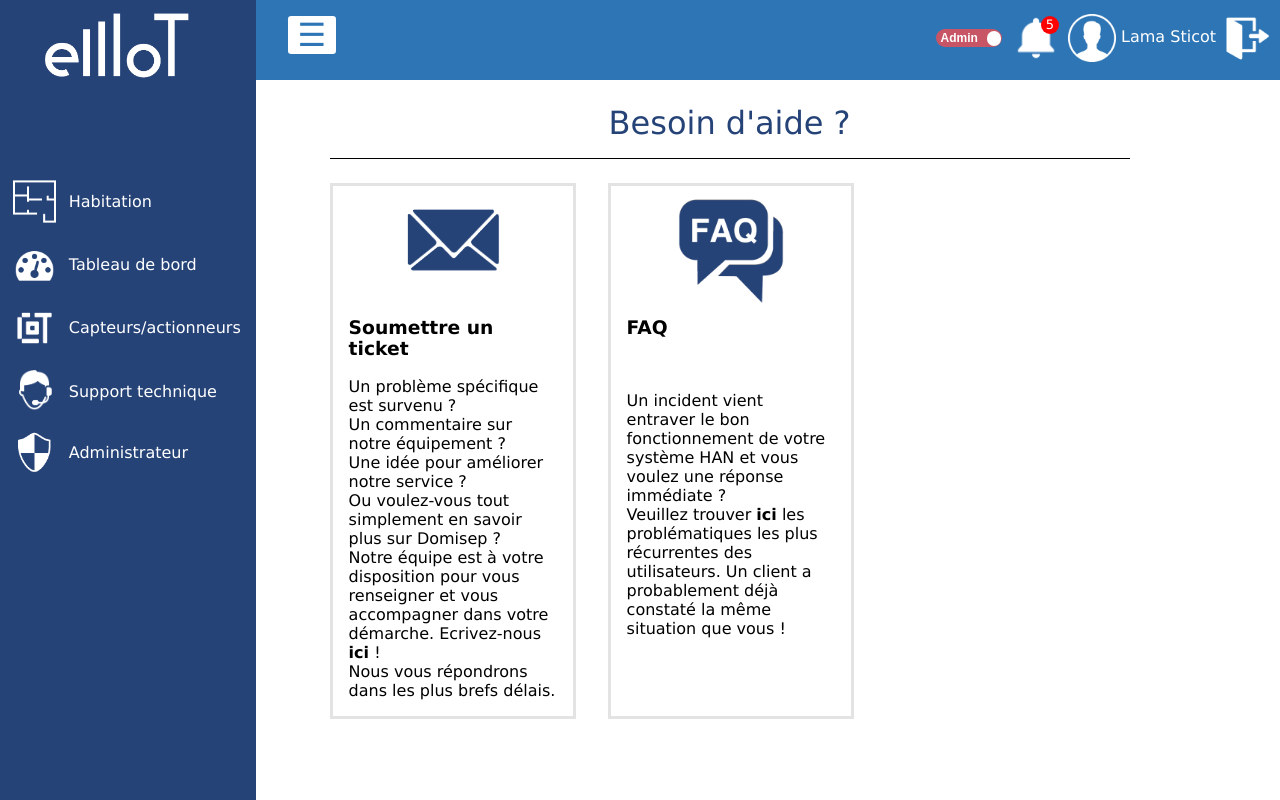
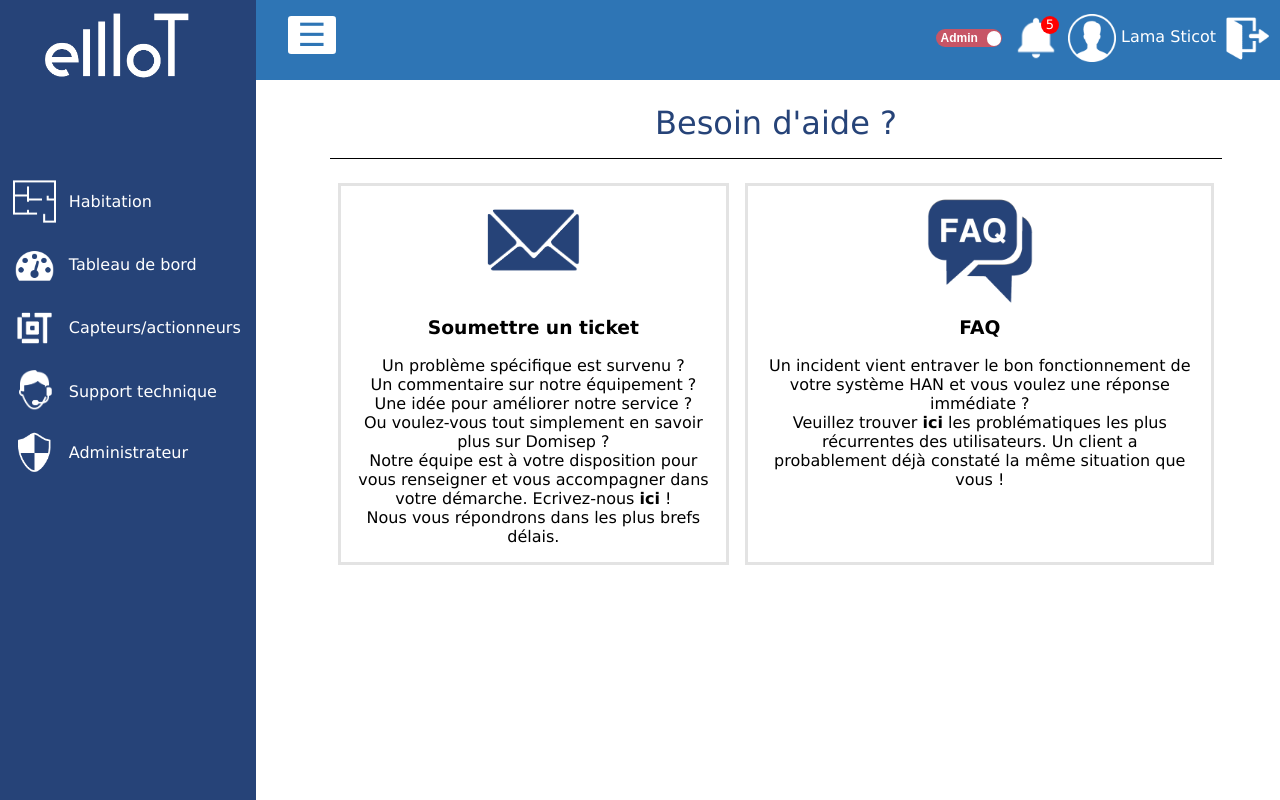
Before and after one commit to maxgfr/elliot, a PHP site: page /mvc/Vue/vueSupport.php in a window 1280 px wide. Run offline with PHP 8.4, Linux system fonts and the light colour scheme.

Commit message:
cadeau, de Noël

```diff
--- a/css/Support.css
+++ b/css/Support.css
@@ -1,7 +1,7 @@
 #blockSupport {
     text-align: center;
-    width: 50em;
     margin-left: 5%;
+	width: 90%;
 }
 
 #blockSupport_header {
@@ -18,10 +18,10 @@
 }
 
 .blockSupportTable {
-    width: 15em;
     border: 0.2em solid #E3E3E3;
     text-align: center;
-    margin-right: 2em;
+    margin-right: 0.5em;
+	margin-left: 0.5em;
 }
 
 .blockSupportTable:hover {
@@ -46,5 +46,5 @@
 
 .blockSupportTableText {
     margin: 1em;
-    text-align: left;
+    text-align: center;
 }
--- a/mvc/Vue/vueSupport.php
+++ b/mvc/Vue/vueSupport.php
@@ -58,7 +58,7 @@
                         <img src="../../img/FAQ.png" alt="FAQ">
                     </div>
                     <div class="blockSupportTableText">
-                        <h3>FAQ</h3><br>
+                        <h3>FAQ</h3>
                         <p>
                           Un incident vient entraver le bon fonctionnement de votre système HAN et vous voulez une réponse immédiate ?
                           <br>Veuillez trouver <strong>ici</strong> les problématiques les plus récurrentes des utilisateurs. Un client a probablement déjà constaté la même situation que vous !
```
